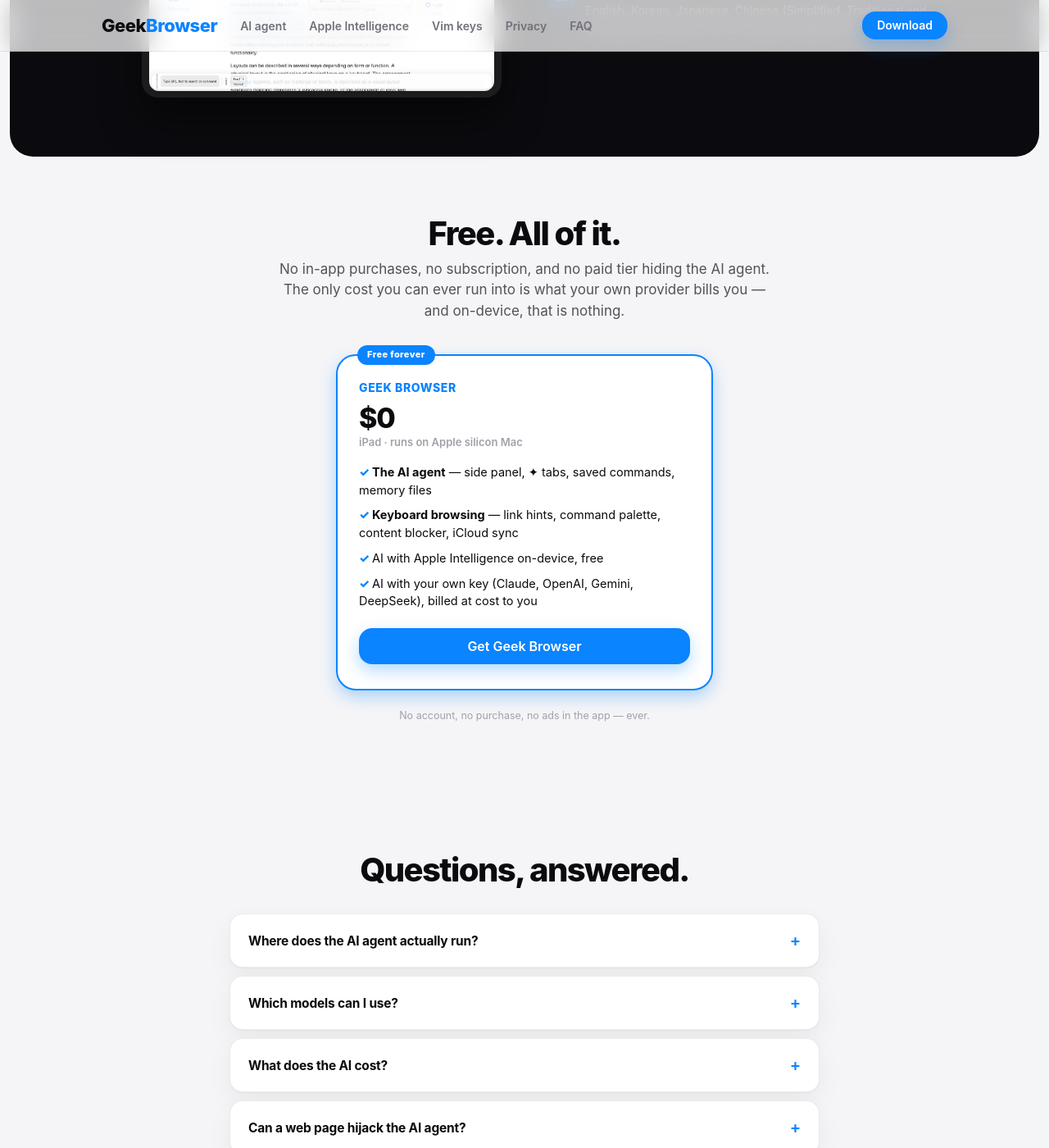
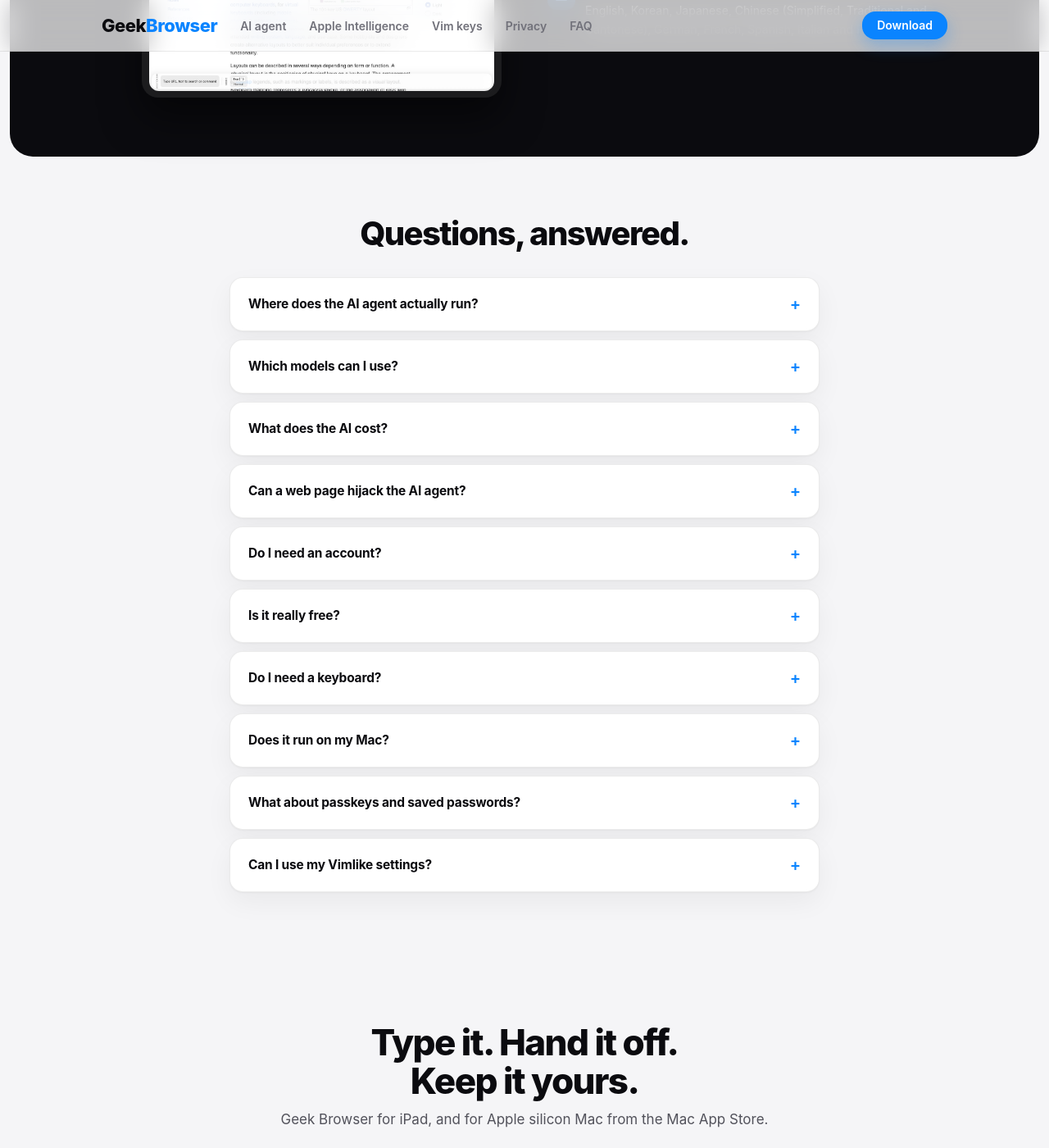
Before and after one commit to jasminestudios/jasminestudios.github.io, a Jekyll site: the page geek-browser/index.html, which Jekyll copies as it is, in a window 1280 px wide and 1400 px high, scrolled down 6067 px. Shown: the whole window at 82% size. Built offline with Jekyll 4.4.1, drawn with Linux system fonts in a browser that asks for light colours.

Commit message:
Drop the pricing section
Free is already stated in the hero, the comparison table and the FAQ; a
one-card price block for a free app added nothing.

Co-Authored-By: Claude Opus 5 <noreply@anthropic.com>
Claude-Session: https://claude.ai/code/session_01HoDWPJKZsTonDVHePhLt9X

```diff
--- a/geek-browser/index.html
+++ b/geek-browser/index.html
@@ -302,31 +302,6 @@
   </div>
 </section>
 
-<!-- ═══════════ Plans ═══════════ -->
-<section class="center" id="plans">
-  <div class="wrap">
-    <h2 class="sec">Free. All of it.</h2>
-    <p class="sec-sub">No in-app purchases, no subscription, and no paid tier hiding the AI agent. The
-    only cost you can ever run into is what your own provider bills you — and on-device, that is
-    nothing.</p>
-    <div class="plans-grid single">
-      <div class="ds-card plan star">
-        <div class="name">Geek Browser</div>
-        <div class="price">$0</div>
-        <div class="per">iPad · runs on Apple silicon Mac</div>
-        <ul>
-          <li><b>The AI agent</b> — side panel, ✦ tabs, saved commands, memory files</li>
-          <li><b>Keyboard browsing</b> — link hints, command palette, content blocker, iCloud sync</li>
-          <li>AI with Apple Intelligence on-device, free</li>
-          <li>AI with your own key (Claude, OpenAI, Gemini, DeepSeek), billed at cost to you</li>
-        </ul>
-        <a class="ds-btn ds-btn--primary" href="#download">Get Geek Browser</a>
-      </div>
-    </div>
-    <p class="plans-note">No account, no purchase, no ads in the app — ever.</p>
-  </div>
-</section>
-
 <!-- ═══════════ FAQ ═══════════ -->
 <section id="faq">
   <div class="wrap">
```
